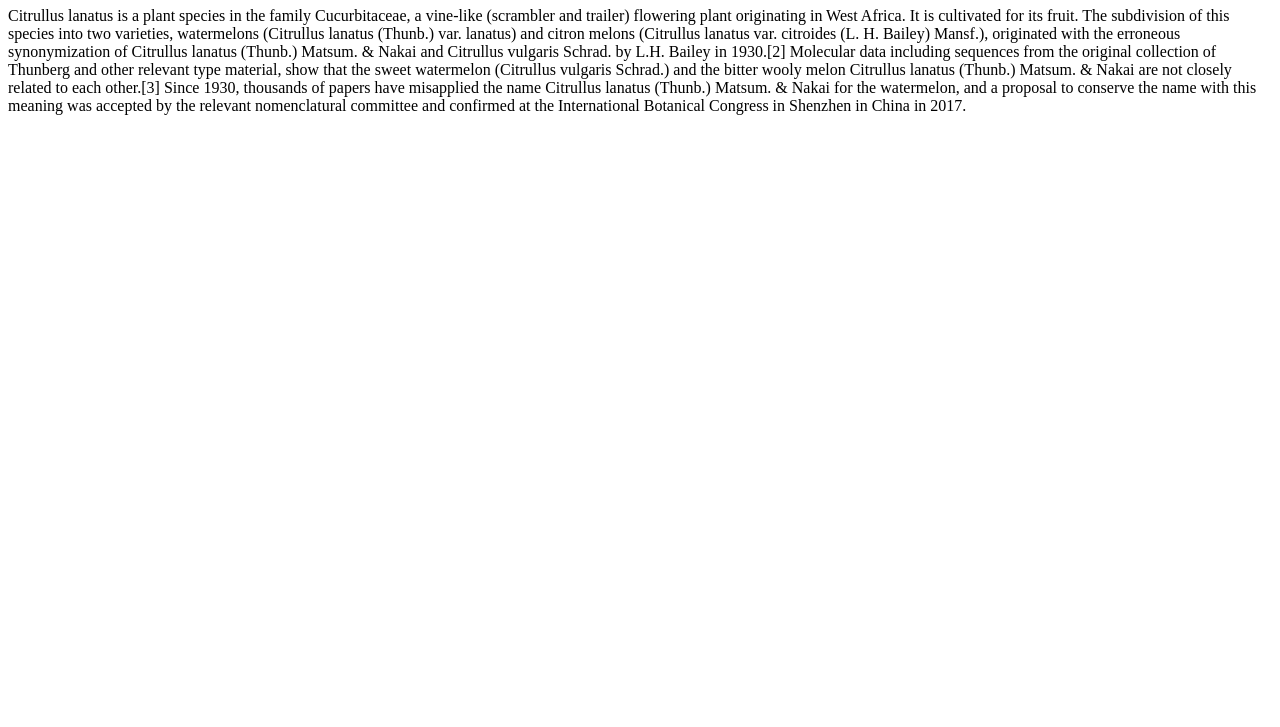
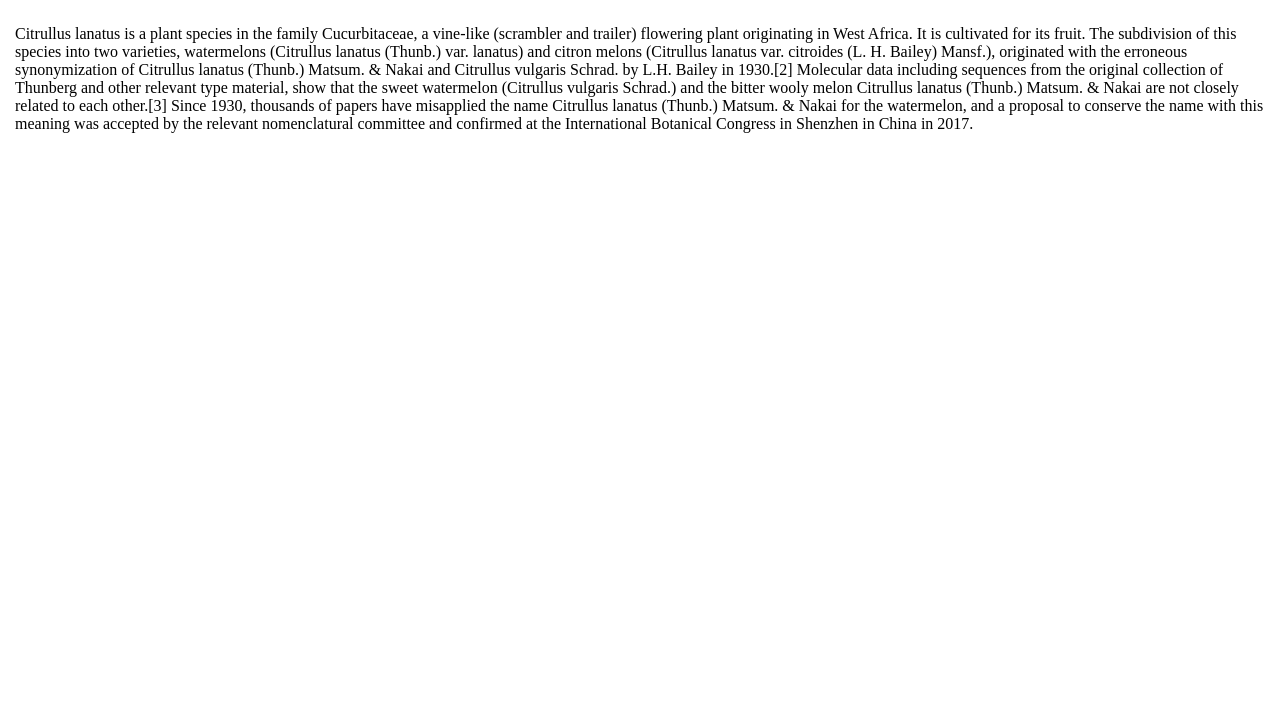
Before and after one commit to juddin1995/project1, a plain HTML site: page index.html in a window 1280 px wide. Shown: the part 73-800 px from the top of the page. Drawn offline with Linux system fonts and the light colour scheme.

Commit message:
paragraph class

```diff
--- a/index.html
+++ b/index.html
@@ -7,6 +7,8 @@
   </head>
   <body>
   <h1 class="heading">Farmer Fred's Watermelon Paradise</h1>
+  <div class="paragraph">
   <p>Citrullus lanatus is a plant species in the family Cucurbitaceae, a vine-like (scrambler and trailer) flowering plant originating in West Africa. It is cultivated for its fruit. The subdivision of this species into two varieties, watermelons (Citrullus lanatus (Thunb.) var. lanatus) and citron melons (Citrullus lanatus var. citroides (L. H. Bailey) Mansf.), originated with the erroneous synonymization of Citrullus lanatus (Thunb.) Matsum. & Nakai and Citrullus vulgaris Schrad. by L.H. Bailey in 1930.[2] Molecular data including sequences from the original collection of Thunberg and other relevant type material, show that the sweet watermelon (Citrullus vulgaris Schrad.) and the bitter wooly melon Citrullus lanatus (Thunb.) Matsum. & Nakai are not closely related to each other.[3] Since 1930, thousands of papers have misapplied the name Citrullus lanatus (Thunb.) Matsum. & Nakai for the watermelon, and a proposal to conserve the name with this meaning was accepted by the relevant nomenclatural committee and confirmed at the International Botanical Congress in Shenzhen in China in 2017.</p>
+  </div>
   </body>
 </html>
--- a/main.css
+++ b/main.css
@@ -1,12 +1,15 @@
-
-
-
-
-
 .heading {
 background-color: #ea5169;
 opacity: .8;
 color: black;
 font-family: sans-serif;
 font-size: 32px;
+width: 100%;
 }
+
+.paragraph {
+  margin: 5px 5px;
+  padding: 2px 2px;
+  border-width: medium;
+  border-color: #ea5169;
+}
```
